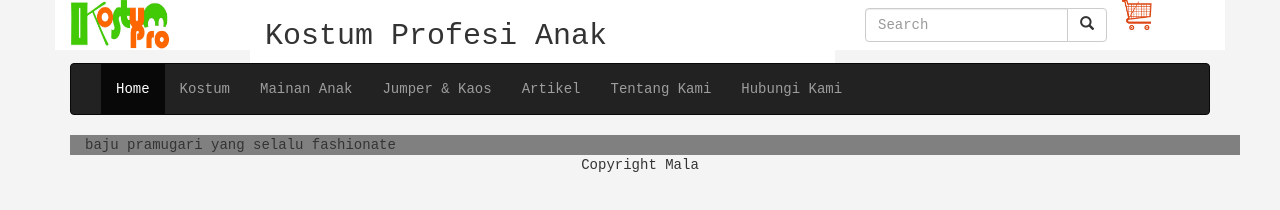
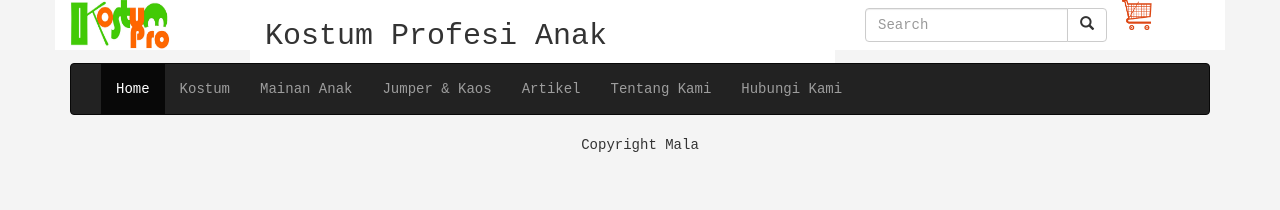
Before and after one commit to IntanNurmala/KostumPro, a plain HTML site: page artikel.html in a window 1280 px wide. Drawn offline with Linux system fonts and the light colour scheme.

Commit message:
penambahan file artikel

```diff
--- a/artikel.html
+++ b/artikel.html
@@ -65,22 +65,8 @@
 			  		</div>
 			</nav>
 
+			</div>
 
-
-
-
-<div class="container" style="margin-top:20px;">
-	<div class="row">
-
-		<div class="col-sm-12 artikel" style="background-color:gray;" style="height:200px";>
-
-			<div class="artikel">baju pramugari yang selalu fashionate
-			</div>
-			</div>
-		</div>
-
-			</div>
-</div>
 
 
 
--- a/library/css/stylesheet.css
+++ b/library/css/stylesheet.css
@@ -90,5 +90,6 @@ a:visited{
 p.artikel{
 	font-weight:normal;
 	font-size:18px;
-	font-family: "Comic Sans MS"
+	font-family: "Comic Sans MS";
+	text-align: justify;
 }
```
Also changed, not shown: artikel1.html (+4 -3 lines).
